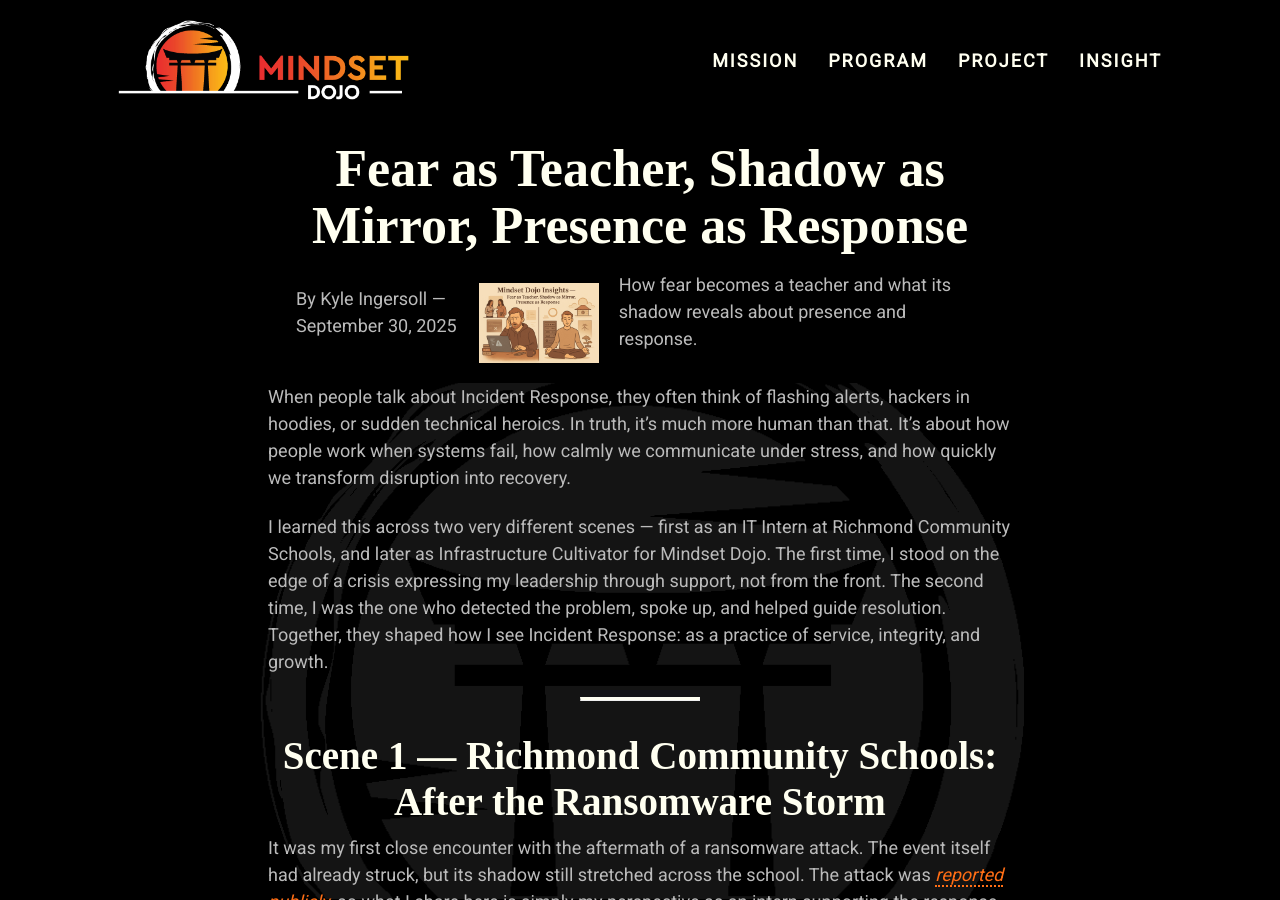
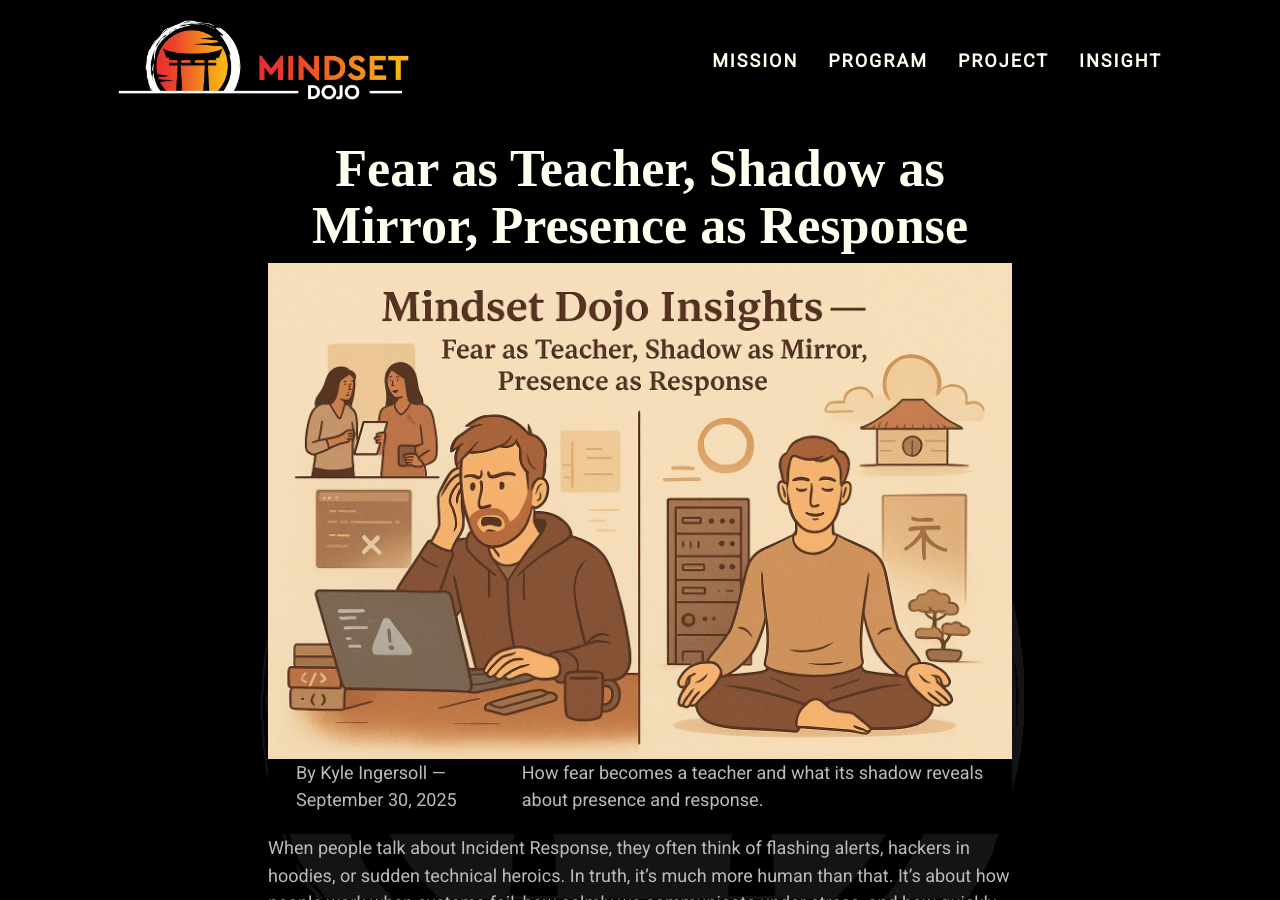
Before and after one commit to mindset-dojo/mindset-dojo.github.io, a Jekyll site: the page built from _posts/2025-09-30-fear-as-teacher.md, in a window 1280 px wide and 900 px high. Built offline with Jekyll 4.4.1, drawn with Linux system fonts in a browser that asks for light colours; some web fonts are replaced.

Commit message:
refactor(post): move image to be above header.

```diff
--- a/_layouts/post.html
+++ b/_layouts/post.html
@@ -14,10 +14,6 @@
 {%- endcomment -%}
 
 <article class="post-article">
-  <header class="post-header">
-    <p class="post-meta">
-      By {{ page.author | default: site.author }} — {{ page.date | date: "%B %-d, %Y" }}
-    </p>
 
   {%- comment -%}
   Insert image at bottom of a post.
@@ -34,6 +30,11 @@
     loading="lazy"
   />
 
+  <header class="post-header">
+    <p class="post-meta">
+      By {{ page.author | default: site.author }} — {{ page.date | date: "%B %-d, %Y" }}
+    </p>
+
     {% if page.excerpt %}
       <p class="post-excerpt">{{ page.excerpt }}</p>
     {% endif %}
```
